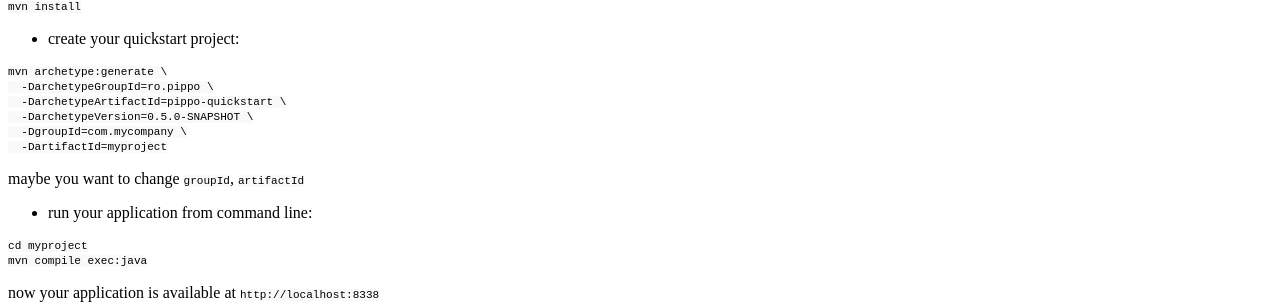
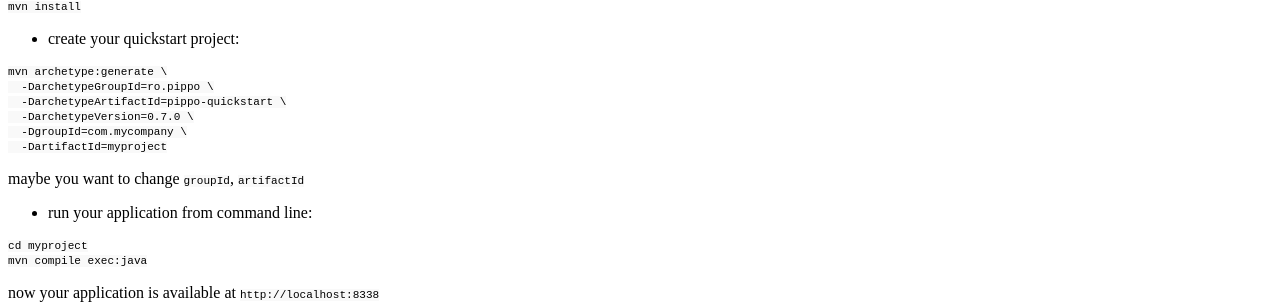
Before and after one commit to pippo-java/pippo.github.io, a Jekyll site: the page built from _posts/2015-05-28-quickstart.md, in a window 1280 px wide. Shown: the part 1063-1367 px from the top of the page. Built offline with Jekyll 4.4.1, drawn with Linux system fonts in a browser that asks for light colours; Markdown is read by kramdown in place of the engine named in the settings; a style sheet for code colours, icons or effects is not loaded.

Commit message:
Update 2015-05-28-quickstart.md

````diff
--- a/_posts/2015-05-28-quickstart.md
+++ b/_posts/2015-05-28-quickstart.md
@@ -29,7 +29,7 @@ mvn install
 mvn archetype:generate \
   -DarchetypeGroupId=ro.pippo \
   -DarchetypeArtifactId=pippo-quickstart \
-  -DarchetypeVersion=0.5.0-SNAPSHOT \
+  -DarchetypeVersion=0.7.0 \
   -DgroupId=com.mycompany \
   -DartifactId=myproject
 ```
````
